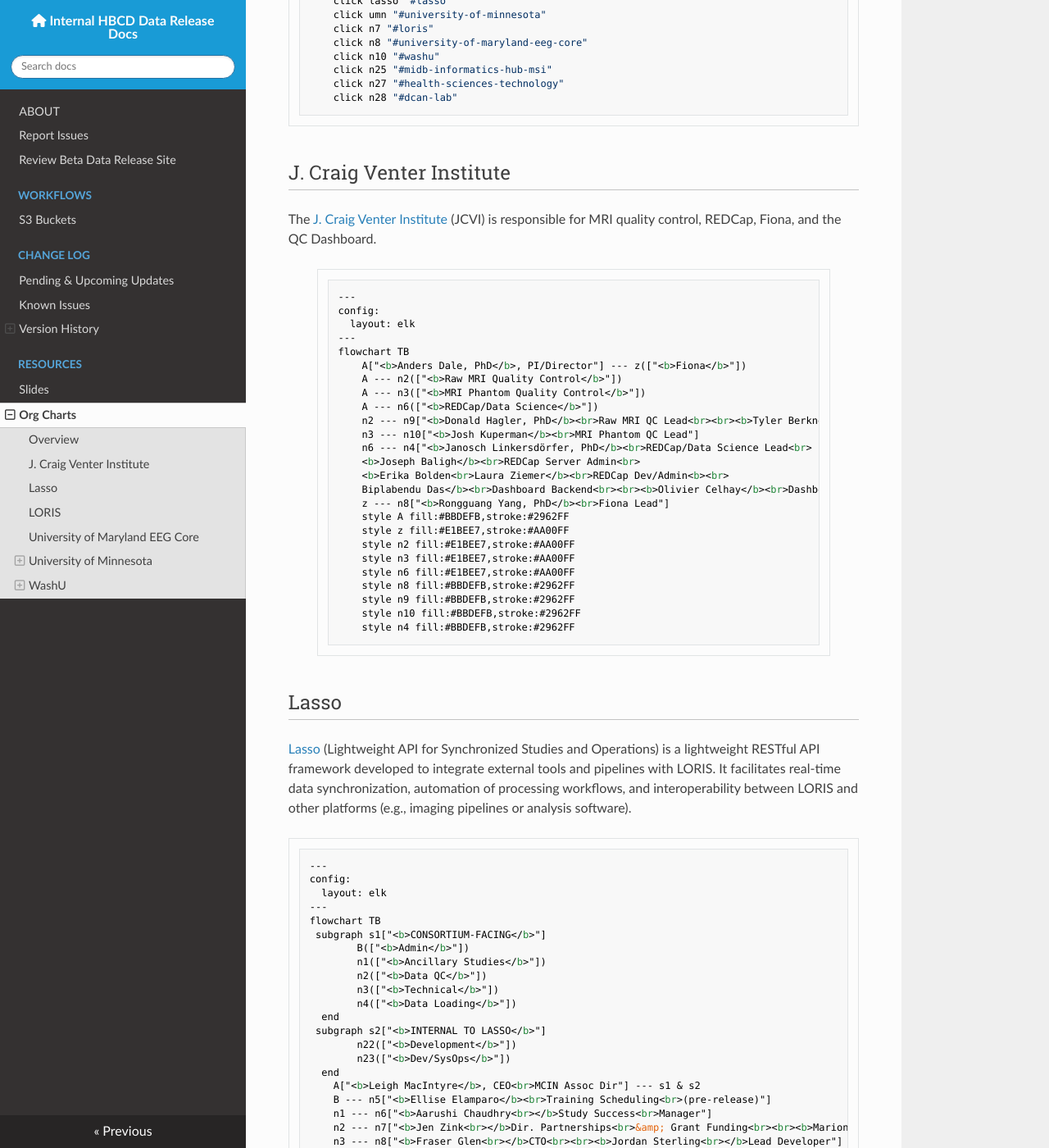
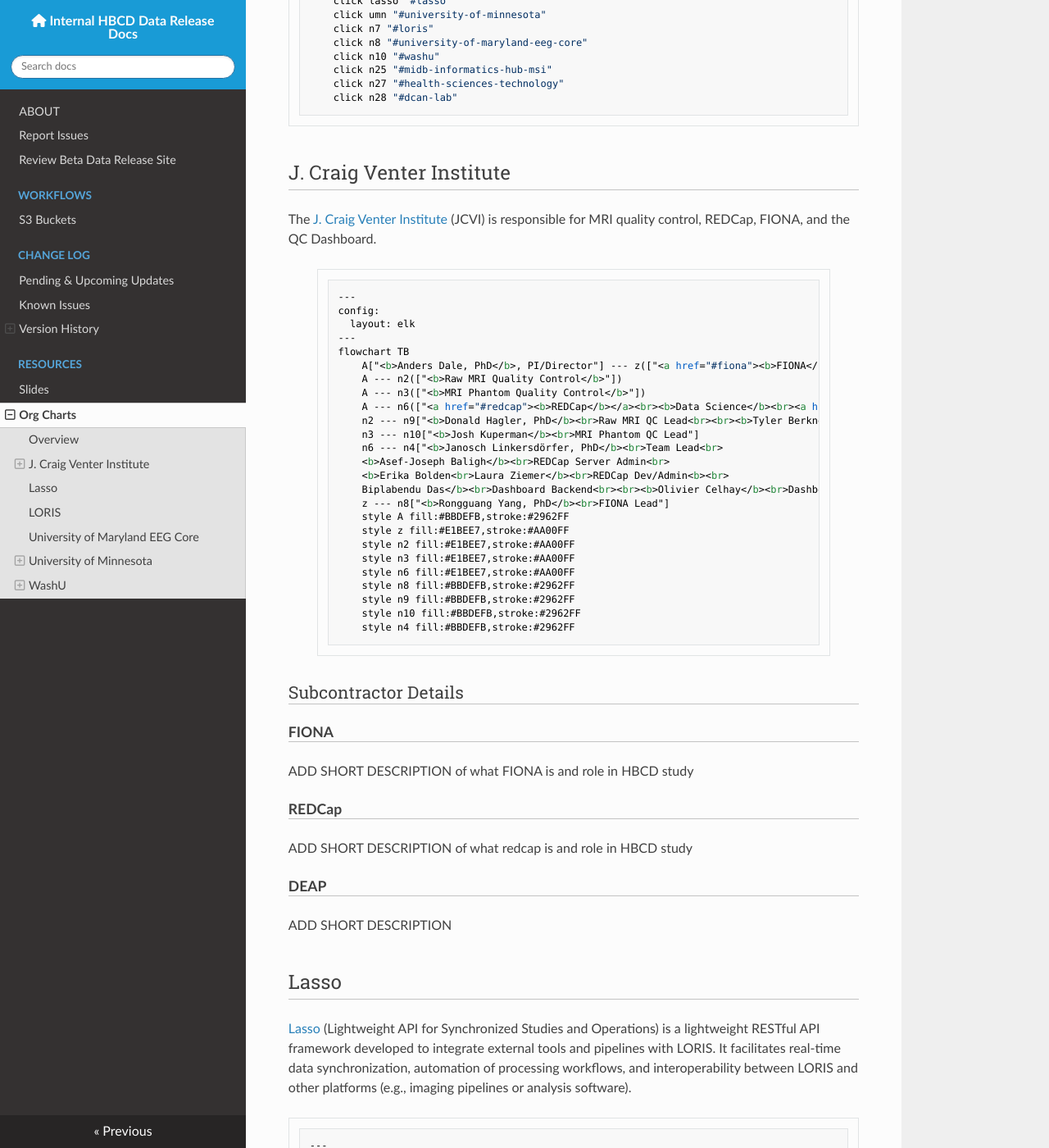
Before and after one commit to DCAN-Labs/hbcd-docs-internal, an MkDocs documentation site: the page built from docs/orgcharts.md, in a window 1280 px wide and 1400 px high, scrolled down 1329 px. Shown: the whole window at 82% size. Built offline with MkDocs 1.6.1, drawn with Linux system fonts in a browser that asks for light colours; nearby versions of some CDN libraries.

Commit message:
update JCVI

````diff
--- a/docs/orgcharts.md
+++ b/docs/orgcharts.md
@@ -69,7 +69,7 @@
 
 ## J. Craig Venter Institute
 
-The [J. Craig Venter Institute](https://www.jcvi.org/) (JCVI) is responsible for MRI quality control, REDCap, Fiona, and the QC Dashboard.
+The [J. Craig Venter Institute](https://www.jcvi.org/) (JCVI) is responsible for MRI quality control, REDCap, FIONA, and the QC Dashboard.
 
 <div style="width: 90%; margin: 0 auto;">
 ```mermaid
@@ -78,17 +78,17 @@
   layout: elk
 ---
 flowchart TB
-    A["<b>Anders Dale, PhD</b>, PI/Director"] --- z(["<b>Fiona</b>"])
+    A["<b>Anders Dale, PhD</b>, PI/Director"] --- z(["<a href="#fiona"><b>FIONA</b></a>"])
     A --- n2(["<b>Raw MRI Quality Control</b>"])
     A --- n3(["<b>MRI Phantom Quality Control</b>"])
-    A --- n6(["<b>REDCap/Data Science</b>"])
+    A --- n6(["<a href="#redcap"><b>REDCap</b></a><br><b>Data Science</b><br><a href="#deap"><b>DEAP</b></a>"])
     n2 --- n9["<b>Donald Hagler, PhD</b><br>Raw MRI QC Lead<br><br><b>Tyler Berkness</b><br>Protocol Violations<br><br><b>Sejal Shanbhag</b><br>Issue Handling"]
     n3 --- n10["<b>Josh Kuperman</b><br>MRI Phantom QC Lead"]
-    n6 --- n4["<b>Janosch Linkersdörfer, PhD</b><br>REDCap/Data Science Lead<br>
-    <b>Joseph Baligh</b><br>REDCap Server Admin<br>
+    n6 --- n4["<b>Janosch Linkersdörfer, PhD</b><br>Team Lead<br>
+    <b>Asef-Joseph Baligh</b><br>REDCap Server Admin<br>
     <b>Erika Bolden<br>Laura Ziemer</b><br>REDCap Dev/Admin<b><br>
     Biplabendu Das</b><br>Dashboard Backend<br><br><b>Olivier Celhay</b><br>Dashboard Frontend"]
-    z --- n8["<b>Rongguang Yang, PhD</b><br>Fiona Lead"]
+    z --- n8["<b>Rongguang Yang, PhD</b><br>FIONA Lead"]
     style A fill:#BBDEFB,stroke:#2962FF
     style z fill:#E1BEE7,stroke:#AA00FF
     style n2 fill:#E1BEE7,stroke:#AA00FF
@@ -100,6 +100,17 @@
     style n4 fill:#BBDEFB,stroke:#2962FF
 ```
 </div>
+
+### Subcontractor Details
+
+#### FIONA
+ADD SHORT DESCRIPTION of what FIONA is and role in HBCD study
+
+#### REDCap
+ADD SHORT DESCRIPTION of what redcap is and role in HBCD study
+
+#### DEAP
+ADD SHORT DESCRIPTION
 
 ## Lasso
 [Lasso](https://www.lassoinformatics.com/) (Lightweight API for Synchronized Studies and Operations) is a lightweight RESTful API framework developed to integrate external tools and pipelines with LORIS. It facilitates real-time data synchronization, automation of processing workflows, and interoperability between LORIS and other platforms (e.g., imaging pipelines or analysis software).
````
